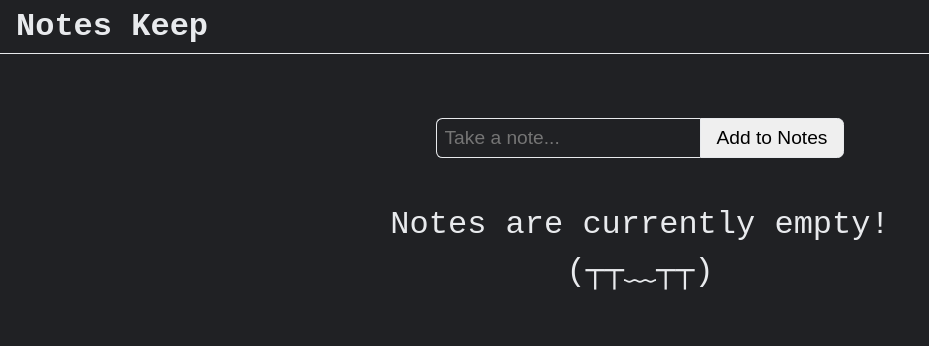
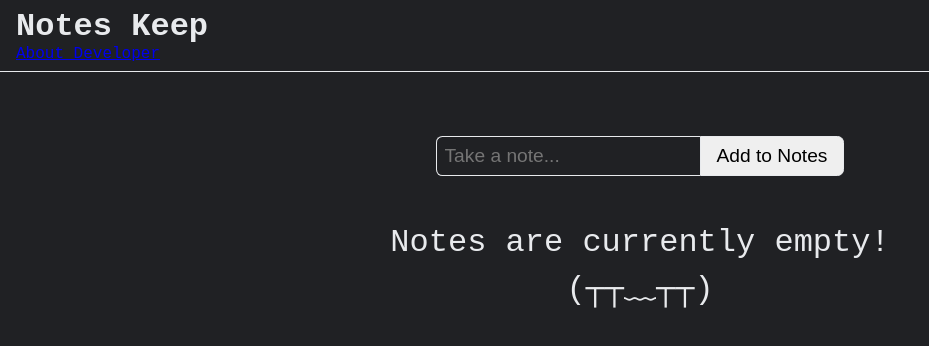
Before and after one commit to codingwolf-at/notes-keep, a React (Create React App) app: page / in a window 1280 px wide. Shown: the top 346 px of the page, without its empty margins (0-929 px from the left). Built offline with nearby package versions, Linux system fonts and the light colour scheme.

Commit message:
feat: about developer section

```diff
--- a/src/components/Header/Header.jsx
+++ b/src/components/Header/Header.jsx
@@ -4,6 +4,7 @@ export const Header = () => {
   return (
     <div className="header">
       <h1>Notes Keep</h1>
+      <a target="_blank" rel="noreferrer" href="https://linktr.ee/codingwolf">About Developer</a>
     </div>
   )
 }
```
